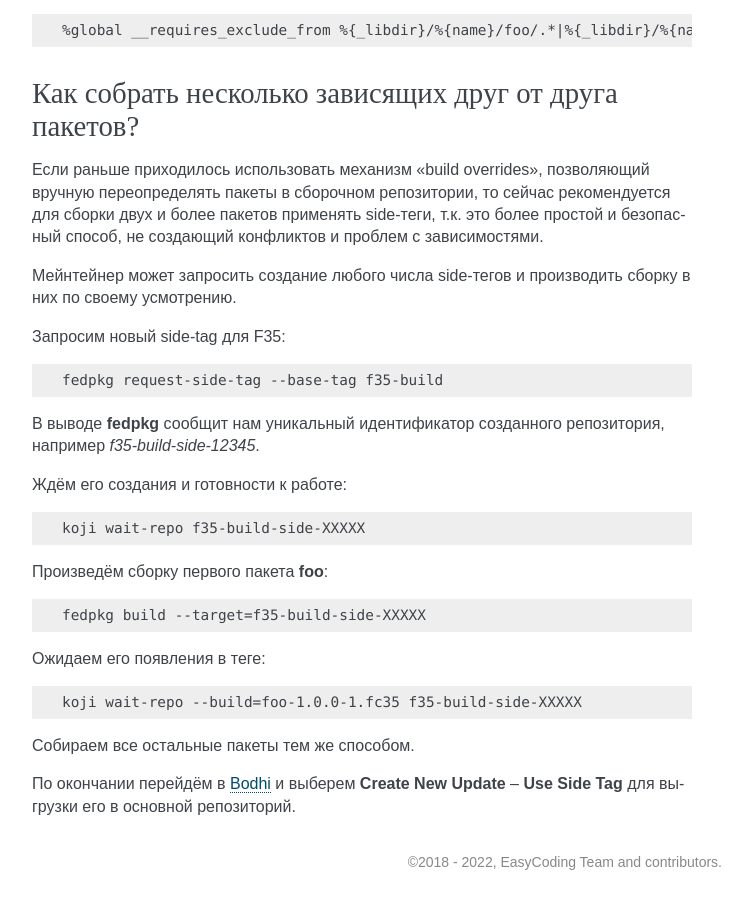
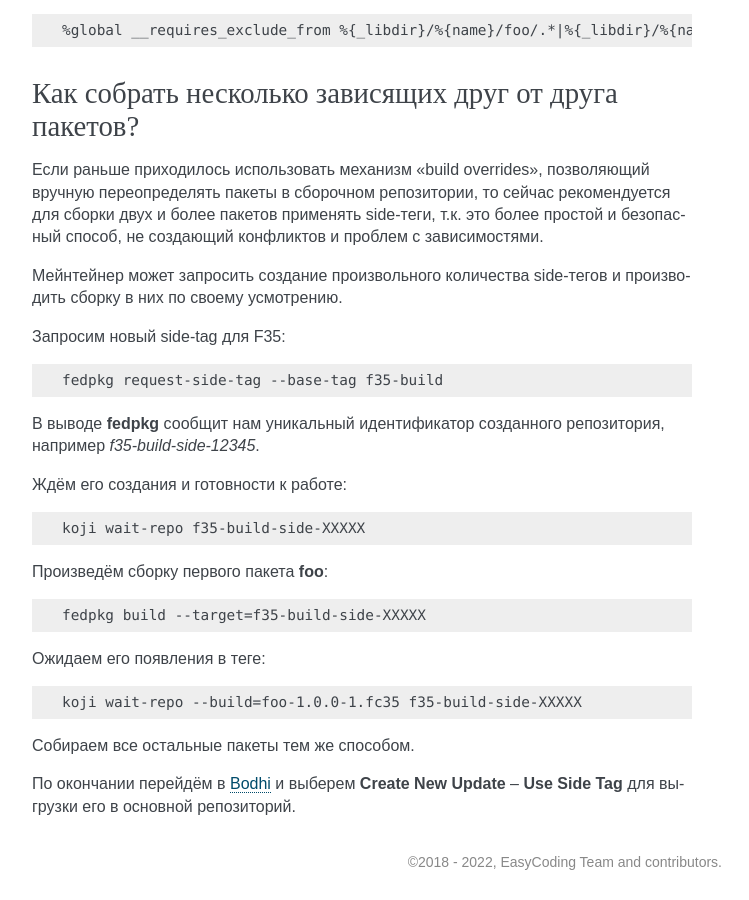
Before and after one commit to RussianFedora/FAQ, a Sphinx documentation site: the page built from source/development.rst, in a window 1280 px wide and 900 px high, scrolled down 28157 px. Shown: the whole window, without its empty margins (388-1137 px from the left). Built offline with Sphinx 7.4.7, drawn with Linux system fonts in a browser that asks for light colours; comment, search, counter and statistics services are not loaded.

Commit message:
Performed minor edit of the koji-side-tags question once again.

```diff
--- a/source/development.rst
+++ b/source/development.rst
@@ -1588,7 +1588,7 @@ Qt-приложение, собранное Clang с LTO не запускает
 
 Если раньше приходилось использовать механизм "build overrides", позволяющий вручную переопределять пакеты в сборочном репозитории, то сейчас рекомендуется для сборки двух и более пакетов применять side-теги, т.к. это более простой и безопасный способ, не создающий конфликтов и проблем с зависимостями.
 
-Мейнтейнер может запросить создание любого числа side-тегов и производить сборку в них по своему усмотрению.
+Мейнтейнер может запросить создание произвольного количества side-тегов и производить сборку в них по своему усмотрению.
 
 Запросим новый side-tag для F35:
 
```
Also changed, not shown: other parts of source/development.rst (+1 -1 lines).
